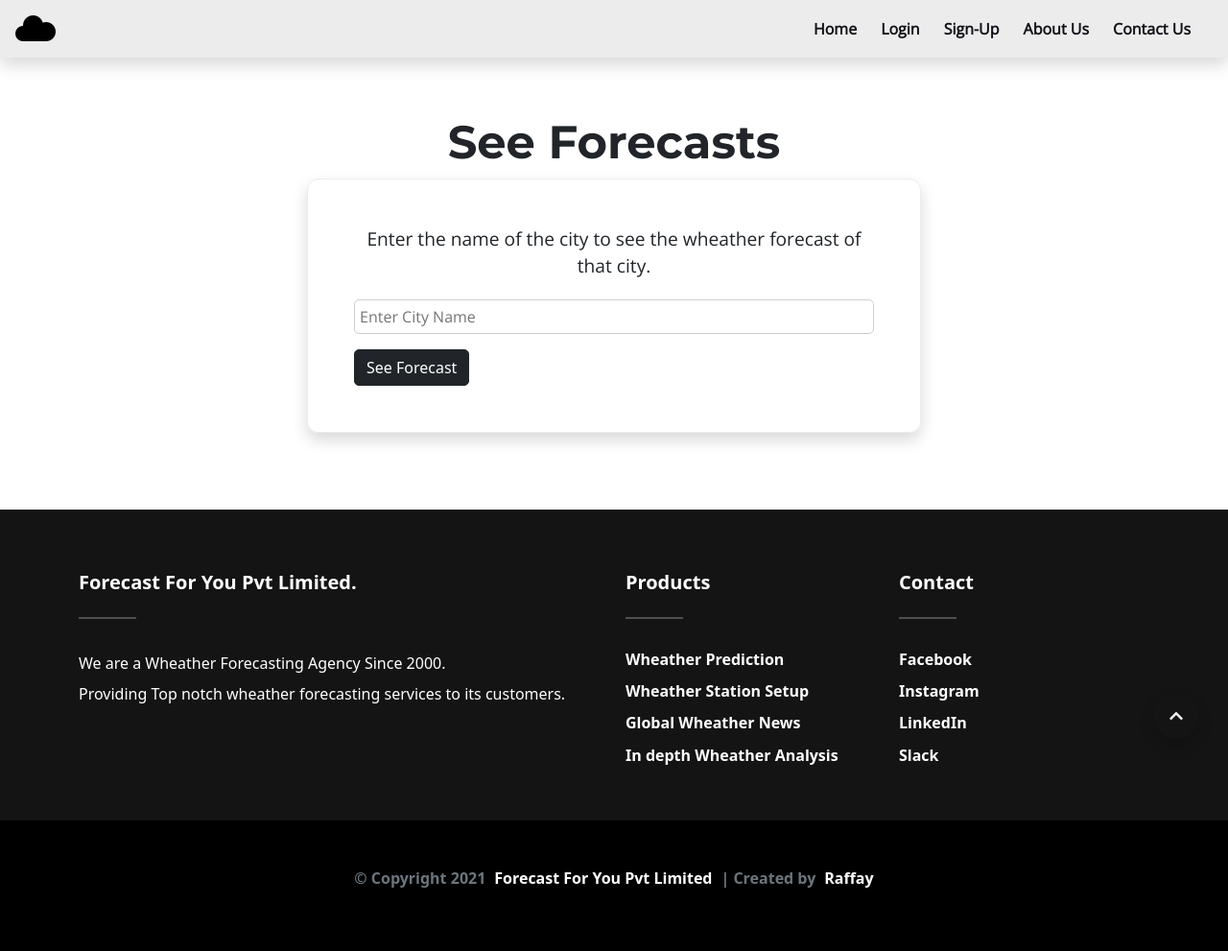
After one commit to raffay2001/Forecast-For-You-, a Django app: page /forecast/ in a window 1280 px wide. The commit adds this page. Shown: the whole page at 96% size. Run offline with Django 4.2, Linux system fonts and the light colour scheme; some libraries are stand-ins or nearby versions.

Commit message:
Wheather API Integration and FrontEnd is Done

```diff
--- a/application/urls.py
+++ b/application/urls.py
@@ -8,5 +8,6 @@ urlpatterns = [
     path('', views.index, name = 'index'),
     path('login/', views.log_in, name = 'login'),
     path('signup/', views.signup, name = 'signup'),
-    path('logout', views.log_out, name='logout')
+    path('logout', views.log_out, name='logout'),
+    path('forecast/', views.forecast, name='forecast')
 ]
--- a/application/views.py
+++ b/application/views.py
@@ -1,13 +1,19 @@
 from django.contrib.messages.api import error, success
+from django.http.response import Http404
 from django.shortcuts import redirect, render
 from django.http import HttpResponse, HttpResponseRedirect
 from django.urls import reverse
 from .forms import CreateUserForm
 from django.contrib import auth, messages
 from django.contrib.auth import authenticate, login, logout
+import urllib
+import json
+import datetime
 
 # Create your views here.
 # FUNCTION FOR DEFINING THE HOME PAGE
+
+
 def index(request):
     return render(request, 'index.html')
 
@@ -37,22 +43,22 @@ def signup(request):
                 user_name = form.cleaned_data.get('username')
 
                 # making the account creation message and sending that message to the log in page
-                messages.success(request, f"Account for {user_name} has been made successfully, You can now log in")
+                messages.success(
+                    request, f"Account for {user_name} has been made successfully, You can now log in")
 
                 error = False
 
                 # finally redirecting to the log in page with success message in it
-                return HttpResponseRedirect(reverse('application:login'), {'error':error})
+                return HttpResponseRedirect(reverse('application:login'), {'error': error})
 
             # if the form is not valid then rendering again the sign-up form with errors
             else:
-                return render(request, 'signup.html', {'form':form})
+                return render(request, 'signup.html', {'form': form})
 
         # now if the user is requesting the signup page rather than submitting the info from the signp page i.e the request method is GET so just sending the empty form object to the sign up page .
         else:
-            context = {'form':form}
+            context = {'form': form}
             return render(request, 'signup.html', context)
-
 
 
 # FUNCTION FOR LOG IN
@@ -97,17 +103,52 @@ def log_in(request):
             # if the user enters wrong credenials then
             else:
                 error = True
-                messages.error(request, f"Incorrect Username or Password, Try Again.")
-                context = {'error':error}
+                messages.error(
+                    request, f"Incorrect Username or Password, Try Again.")
+                context = {'error': error}
                 return render(request, 'login.html', context)
-
 
         # if the request method is get means either the user has successfully make a new acccount or the user has entered the wrong credentials
         else:
-            context = {'error':False}
+            context = {'error': False}
             return render(request, 'login.html', context)
 
 # FUNCTION FOR LOG OUT
+
+
 def log_out(request):
     logout(request)
     return HttpResponseRedirect(reverse('application:index'))
+
+# FUNCTION FOR THE FORECAST PAGE
+def forecast(request):
+    if request.method == 'POST':
+        city = request.POST['city']
+        if city == '':
+            return redirect('application:forecast')
+        else:
+            try:
+                source = urllib.request.urlopen(
+                    'http://api.openweathermap.org/data/2.5/weather?q='+city+'&units=metric&appid=8983c52142955c38d01ff0369ef00cd5').read()
+                list_of_data = json.loads(source)
+                data = {
+                    "city": city,
+                    "country_code": str(list_of_data['sys']['country']),
+                    "coordinate": str(list_of_data['coord']['lon'])+str(list_of_data['coord']['lat']),
+                    "temp": str(list_of_data['main']['temp'])+'°C',
+                    "pressure": str(list_of_data['main']['pressure']),
+                    "humidity": str(list_of_data['main']['humidity']),
+                    "main": str(list_of_data['weather'][0]['main']),
+                    "description": str(list_of_data['weather'][0]['description']),
+                    "icon": str(list_of_data['weather'][0]['icon']),
+                    "date": datetime.date.today(),
+                    "time": datetime.datetime.now().strftime("%H:%M:%S"),
+                }
+                return render(request, 'detailed_forecast.html', data)
+
+            except:
+                data = {}
+                return render(request, 'detailed_forecast.html', data)
+    else:
+        data = {}
+        return render(request, 'forecast.html')
--- /dev/null
+++ b/templates/forecast.html
@@ -0,0 +1,59 @@
+{% load static %}
+<!doctype html>
+<html lang="en">
+
+{% include 'head.html' %}
+
+<body>
+    <!-- NAVBAR  -->
+    {% include 'navbar.html' %}
+
+
+    <!-- LOGIN FORM  -->
+    <div style="margin-top: 7rem; margin-bottom: 5rem;"
+        class="container-fluid d-flex flex-column justify-content-center align-items-center">
+        <h1 class="text-center hero-heading display-5 p-2 m-0">
+           See Forecasts
+        </h1>
+
+
+        <div style="border-radius: 12px; border: 0.1px solid #ececec;" class="sign-up-box p-5 shadow conatiner">
+            <p style="font-size: 1.2rem;" class="para-font text-center pb-1">
+                Enter the name of the city to see the wheather forecast of that city.
+            </p>
+            <form action="" method="POST" class="register-form outer-top-xs">
+                {% csrf_token %}
+
+                <div class="pb-3 form-group">
+                    <input type="text" name="city" id="login-username-input" placeholder="Enter City Name"
+                        class="para-font d-block container-fluid">
+                </div>
+
+                <button style="border-radius: 5px;" type="submit"
+                    class="btn-upper btn btn-dark checkout-page-button">See Forecast</button>
+
+            </form>
+
+
+        </div>
+
+    </div>
+
+
+    {% include 'footer.html' %}
+
+
+
+    <!-- Option 1: Bootstrap Bundle with Popper -->
+    <script src="https://cdn.jsdelivr.net/npm/bootstrap@5.1.3/dist/js/bootstrap.bundle.min.js"
+        integrity="sha384-ka7Sk0Gln4gmtz2MlQnikT1wXgYsOg+OMhuP+IlRH9sENBO0LRn5q+8nbTov4+1p"
+        crossorigin="anonymous"></script>
+
+    <!-- Option 2: Separate Popper and Bootstrap JS -->
+    <!--
+    <script src="https://cdn.jsdelivr.net/npm/@popperjs/core@2.10.2/dist/umd/popper.min.js" integrity="sha384-7+zCNj/IqJ95wo16oMtfsKbZ9ccEh31eOz1HGyDuCQ6wgnyJNSYdrPa03rtR1zdB" crossorigin="anonymous"></script>
+    <script src="https://cdn.jsdelivr.net/npm/bootstrap@5.1.3/dist/js/bootstrap.min.js" integrity="sha384-QJHtvGhmr9XOIpI6YVutG+2QOK9T+ZnN4kzFN1RtK3zEFEIsxhlmWl5/YESvpZ13" crossorigin="anonymous"></script>
+    -->
+</body>
+
+</html>
--- a/templates/head.html
+++ b/templates/head.html
@@ -6,7 +6,8 @@
     <meta name="viewport" content="width=device-width, initial-scale=1">
 
     <!-- Bootstrap CSS -->
-    <link href="https://cdn.jsdelivr.net/npm/bootstrap@5.1.3/dist/css/bootstrap.min.css" rel="stylesheet" integrity="sha384-1BmE4kWBq78iYhFldvKuhfTAU6auU8tT94WrHftjDbrCEXSU1oBoqyl2QvZ6jIW3" crossorigin="anonymous">
+    <link href="https://cdn.jsdelivr.net/npm/bootstrap@5.1.3/dist/css/bootstrap.min.css" rel="stylesheet"
+        integrity="sha384-1BmE4kWBq78iYhFldvKuhfTAU6auU8tT94WrHftjDbrCEXSU1oBoqyl2QvZ6jIW3" crossorigin="anonymous">
 
     <!-- OUR OWN CSS  -->
     <link rel="stylesheet" href="{% static 'assets/css/style.css' %}">
@@ -25,4 +26,15 @@
 
 
     <title>Forecast For You</title>
+    <style>
+        .wheather-details-head {
+            background: #bdc3c7;
+            /* fallback for old browsers */
+            background: -webkit-linear-gradient(to right, #2c3e50, #bdc3c7);
+            /* Chrome 10-25, Safari 5.1-6 */
+            background: linear-gradient(to right, #2c3e50, #bdc3c7);
+            /* W3C, IE 10+/ Edge, Firefox 16+, Chrome 26+, Opera 12+, Safari 7+ */
+
+        }
+    </style>
 </head>
--- a/templates/index.html
+++ b/templates/index.html
@@ -22,7 +22,7 @@
                     <p style="font-size: 1.2rem;" class="para-font p-1 m-0">
                         Hey <strong>{{ user.first_name }} {{ user.last_name }}</strong>, we hope that you are doing good. Click the button below to see the wheather updates of any city.
                     </p>
-                    <a href="{% url 'application:signup' %}">
+                    <a href="{% url 'application:forecast' %}">
                         <button type="button" class="mt-3 btn btn-outline-dark" style="border-radius: 50px;">See Forecasts</button>
                     </a>
                     {% else %}
--- a/templates/navbar.html
+++ b/templates/navbar.html
@@ -20,7 +20,7 @@
 
                     {% if user.is_authenticated %}
                     <li class="nav_link_head nav-item">
-                        <a class="nav-link" href="#">
+                        <a class="nav-link" href="{% url 'application:forecast' %}">
                             <p class="nv-link m-0 p-0">Forecasts</p>
                         </a>
                     </li>
```
Also changed, not shown: templates/detailed_forecast.html (added, +99 -0 lines), test.py (+7 -1 lines), core/settings.py (line endings or trailing spaces), db.sqlite3, static/assets/css/style.css (line endings or trailing spaces).
